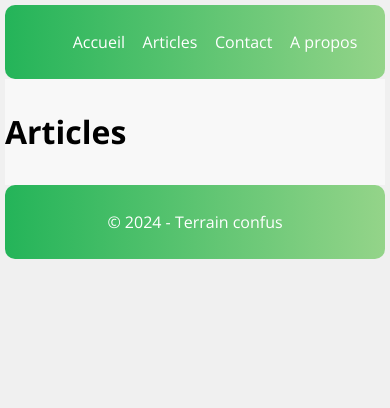
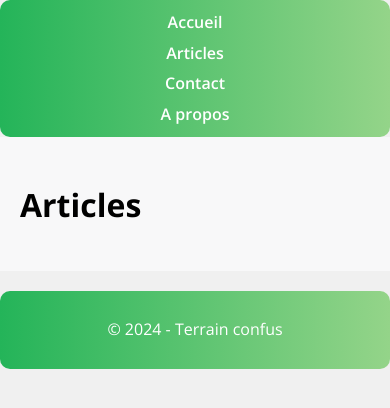
Before and after one commit to janparacha/seo-nextjs, a Next.js app: page /articles in a window 390 px wide. Shown: the top 408 px of the page. Built offline with nearby package versions, Linux system fonts and the light colour scheme.

Commit message:
modif css

```diff
--- a/app/layout.module.css
+++ b/app/layout.module.css
@@ -1,19 +1,17 @@
 @import url('https://fonts.googleapis.com/css2?family=Open+Sans:ital,wght@0,300..800;1,300..800&display=swap');
 
-
-.body {
-  margin: 5px;
+body {
+  margin: 0;
   padding: 0;
   background-color: #f0f0f0;
-  font-family: "Open Sans", sans-serif;
-  font-optical-sizing: auto;
+  font-family: 'Open Sans', sans-serif;
   font-weight: 400;
   font-style: normal;
-  font-variation-settings:
-    "wdth" 100;
+  font-optical-sizing: auto;
+  line-height: 1.6;
 }
 
-.nav{
+.nav {
   background: linear-gradient(to right, #24b459, #94d489);
   color: white;
   padding: 10px 20px;
@@ -26,16 +24,23 @@
   align-items: center;
   gap: 10px;
   list-style: none;
+  margin: 0;
+  padding: 0;
 }
 
-.nav ul li a{
+.nav ul li {
+  display: inline;
+}
+
+.nav ul li a {
   color: white;
   text-decoration: none;
+  font-weight: 600;
 }
 
-.main{
-  background-color: #f8F8F8F9;
-  padding: 10px 0px;
+.main {
+  background-color: #f8f8f9;
+  padding: 20px;
 }
 
 .footer {
@@ -46,4 +51,16 @@
   color: white;
   padding: 10px 20px;
   border-radius: 10px;
+  margin-top: 20px;
 }
+
+@media (max-width: 768px) {
+  .nav ul {
+    flex-direction: column;
+    gap: 5px;
+  }
+
+  .footer {
+    flex-direction: column;
+  }
+}
```
Also changed, not shown: app/home.module.css (+7 -7 lines).
